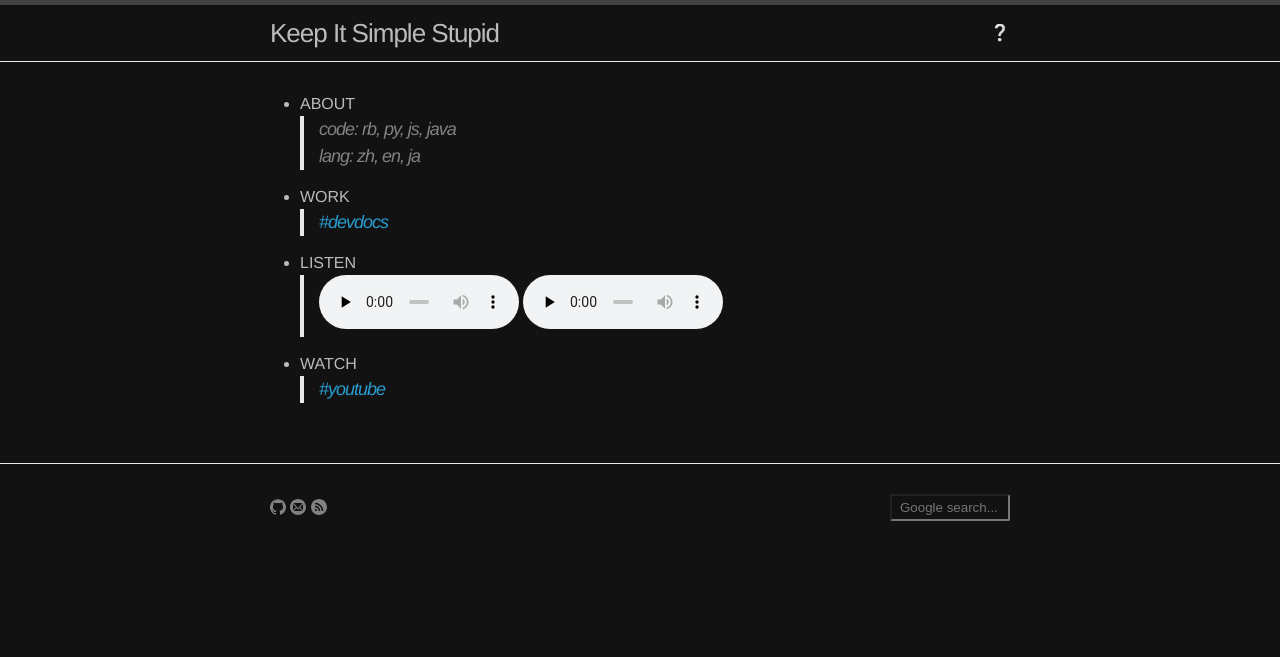
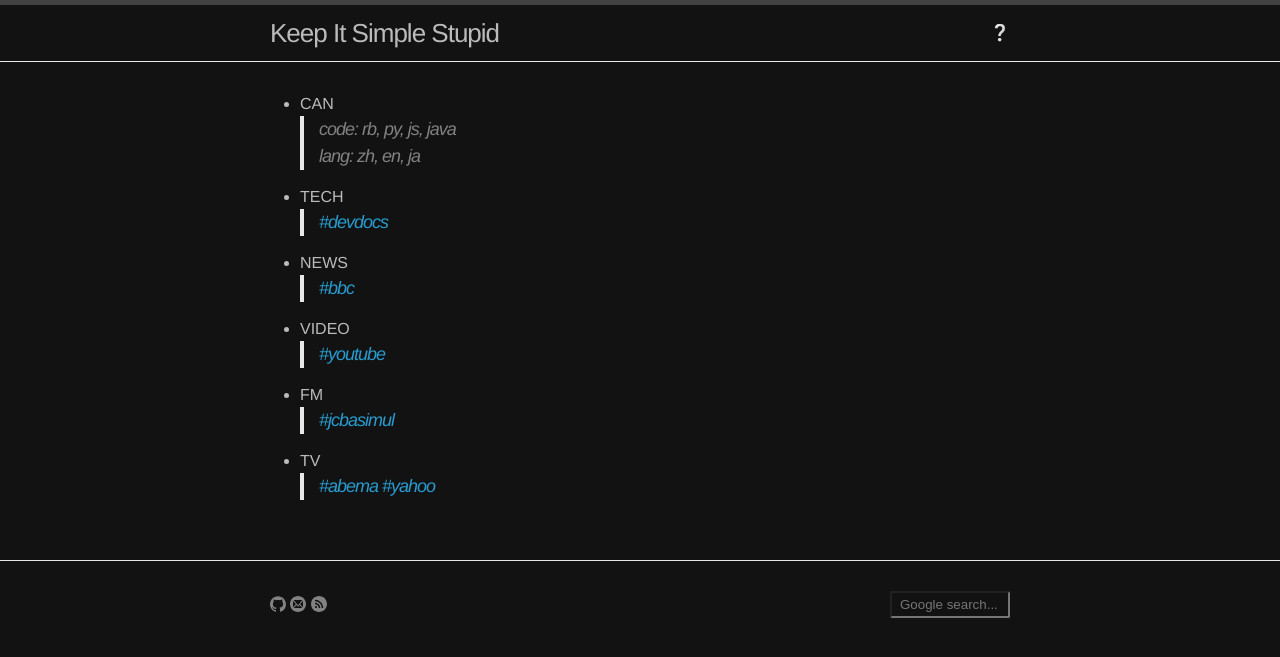
Before and after one commit to yuan-jiang/yuan-jiang.github.io, a Jekyll site: the page built from about.md, in a window 1280 px wide. Shown: the top 657 px of the page. Built offline with Jekyll 4.4.1, drawn with Linux system fonts in a browser that asks for light colours.

Commit message:
Update about.md

```diff
--- a/about.md
+++ b/about.md
@@ -4,17 +4,23 @@ title: About
 permalink: /about/
 ---
 
-- ABOUT
+- CAN
   > code: rb, py, js, java
     lang: zh, en, ja
 
-- WORK
+- TECH
   > [#devdocs](https://devdocs.io/)
 
-- LISTEN
-  > <audio controls style="width:200px;" preload="none"><source src="http://bbcwssc.ic.llnwd.net/stream/bbcwssc_mp1_ws-eieuk"><source src="http://bbcwssc.ic.llnwd.net/stream/bbcwssc_mp1_ws-eieuk_backup"></audio>
-  > <audio controls style="width:200px;" preload="none"><source src="http://musicbird.leanstream.co/JCB068-MP3?args=tunein_02" type="audio/mpeg"></audio>
+- NEWS
+  > [#bbc](http://bbcwssc.ic.llnwd.net/stream/bbcwssc_mp1_ws-eieuk)
+    <!--http://bbcwssc.ic.llnwd.net/stream/bbcwssc_mp1_ws-eieuk_backup")-->
 
+- VIDEO
+  > [#youtube](https://www.youtube.com/)
 
-- WATCH
-  > [#youtube](https://www.youtube.com/)
+- FM
+  > [#jcbasimul](https://www.jcbasimul.com/)
+    <!--http://musicbird.leanstream.co/JCB068-MP3?args=tunein_02-->
+
+- TV
+  > [#abema](https://abema.tv/) [#yahoo](https://headlines.yahoo.co.jp/videonews/)
```
